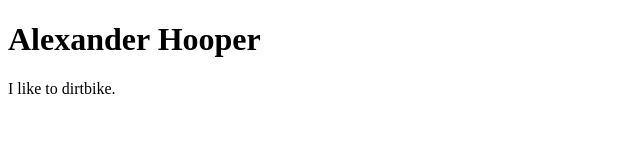
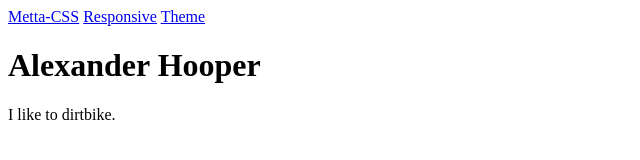
Before and after one commit to alexhooper22005/wdd131, a plain HTML site: page index.html in a window 1280 px wide. Shown: the whole page, without its empty margins (0-640 px from the left). Drawn offline with Linux system fonts and the light colour scheme.

Commit message:
made links work in main index.html

```diff
--- a/index.html
+++ b/index.html
@@ -9,9 +9,9 @@
     <!--https://github.com/alexhooper22005/wdd131-->
     <header>
         <nav>
-            <link href="meta-css.html">
-            <link href="responsive.html">
-            <link href="theme.html">
+            <a href="meta-css.html">Metta-CSS</a>
+            <a href="responsive.html">Responsive</a>
+            <a href="theme.html">Theme</a>
         </nav>
     </header>
 
```
